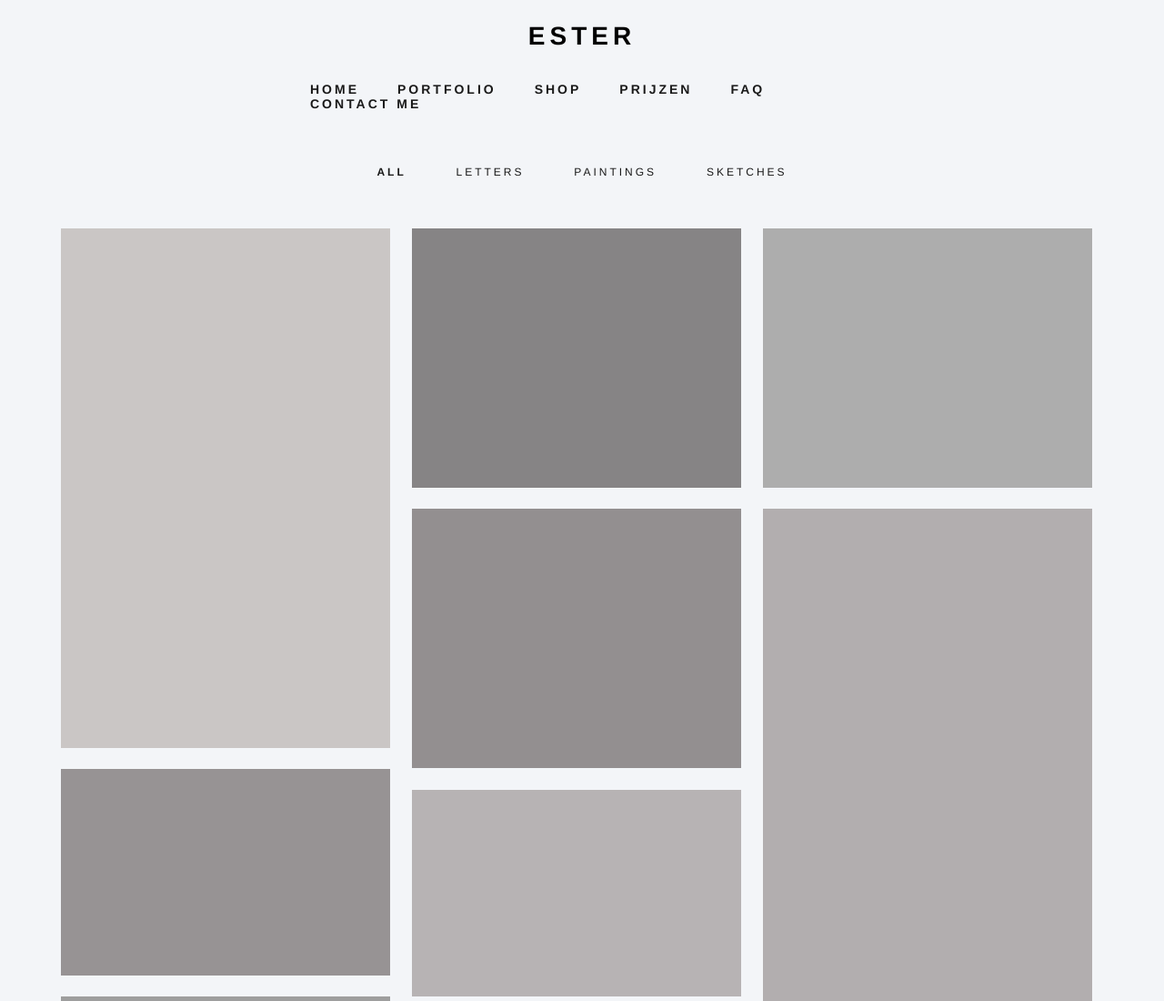
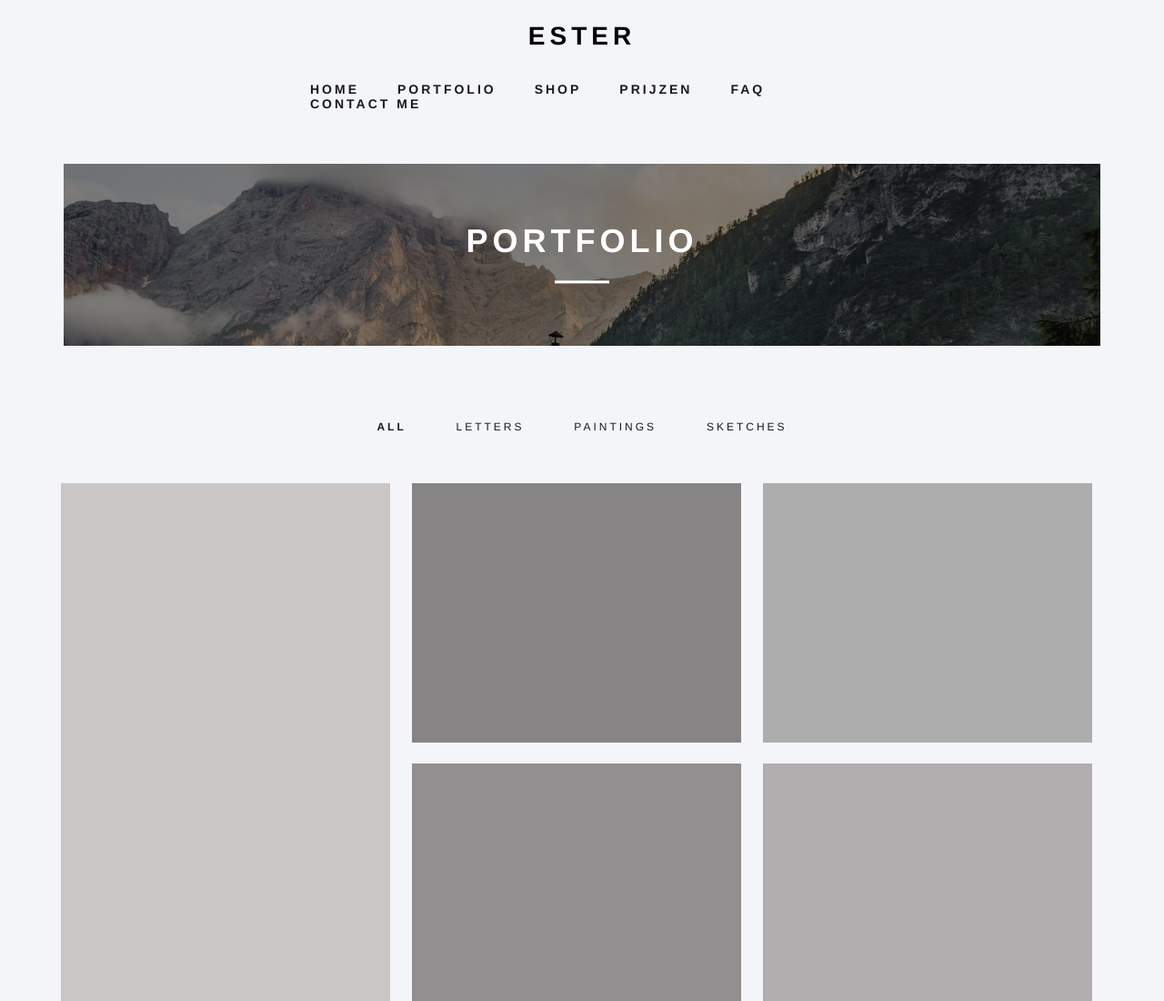
Before and after one commit to rubentalstra/Ester-art, a plain HTML site: page portfolio.html in a window 1280 px wide. Shown: the top 1100 px of the page at 91% size. Drawn offline with Linux system fonts and the light colour scheme.

Commit message:
looking better now

```diff
--- a/_notes/dwsync.xml
+++ b/_notes/dwsync.xml
@@ -13,5 +13,5 @@
 <file name="price.html" server="sparklyart.nl/domains/sparklyart.nl/public_html/" local="3690632045" remote="3690632220" Dst="-1" />
 <file name="shop.html" server="sparklyart.nl/domains/sparklyart.nl/public_html/" local="3690632098" remote="3690632220" Dst="-1" />
 <file name="faq.html" server="sparklyart.nl/domains/sparklyart.nl/public_html/" local="3690632084" remote="3690632220" Dst="-1" />
-<file name="portfolio.html" server="sparklyart.nl/domains/sparklyart.nl/public_html/" local="3690632088" remote="3690632220" Dst="-1" />
+<file name="portfolio.html" server="sparklyart.nl/domains/sparklyart.nl/public_html/" local="3690633278" remote="3690633240" Dst="-1" />
 </dwsync>
--- a/portfolio.html
+++ b/portfolio.html
@@ -48,6 +48,26 @@
 
 	<div class="main-wrapp">
 	   <div class="container">
+
+   	     <div class="padd-80 ">
+	       <div class="row">
+     	      <div class="col-md-12">
+     	     	<div class="second-heading">
+					<div class="leyer-title"></div>
+					<div class="clip">
+						<div class="bg bg-bg-chrome" style="background-image:url(img/shop_image.jpg)">
+						</div>
+					</div>
+					<div class="vertical-align">
+						<div class="second-heading-txt">
+						   <h2>Portfolio</h2>
+							 <div class="separ"></div>
+						</div>
+					</div>
+				 </div>
+     	      </div>
+	        </div>
+          </div>
 
      	  <div class="padd-80 fl">
              <div class="row">
```
